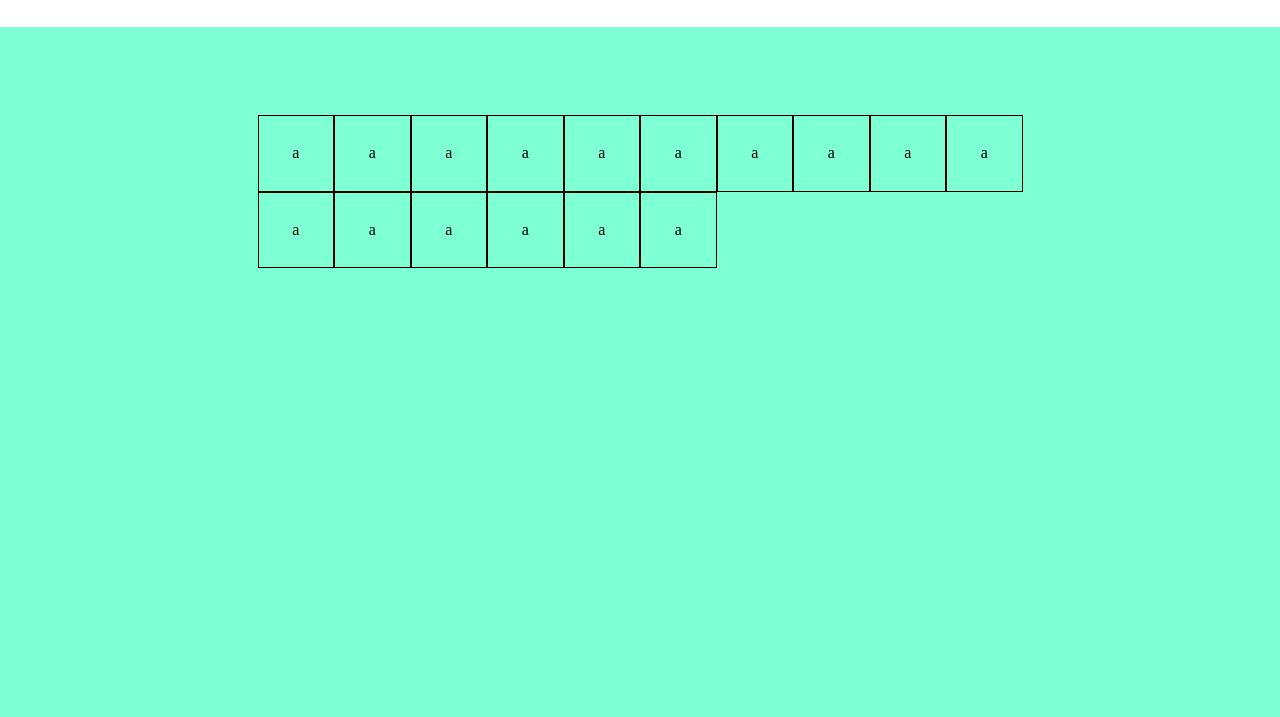
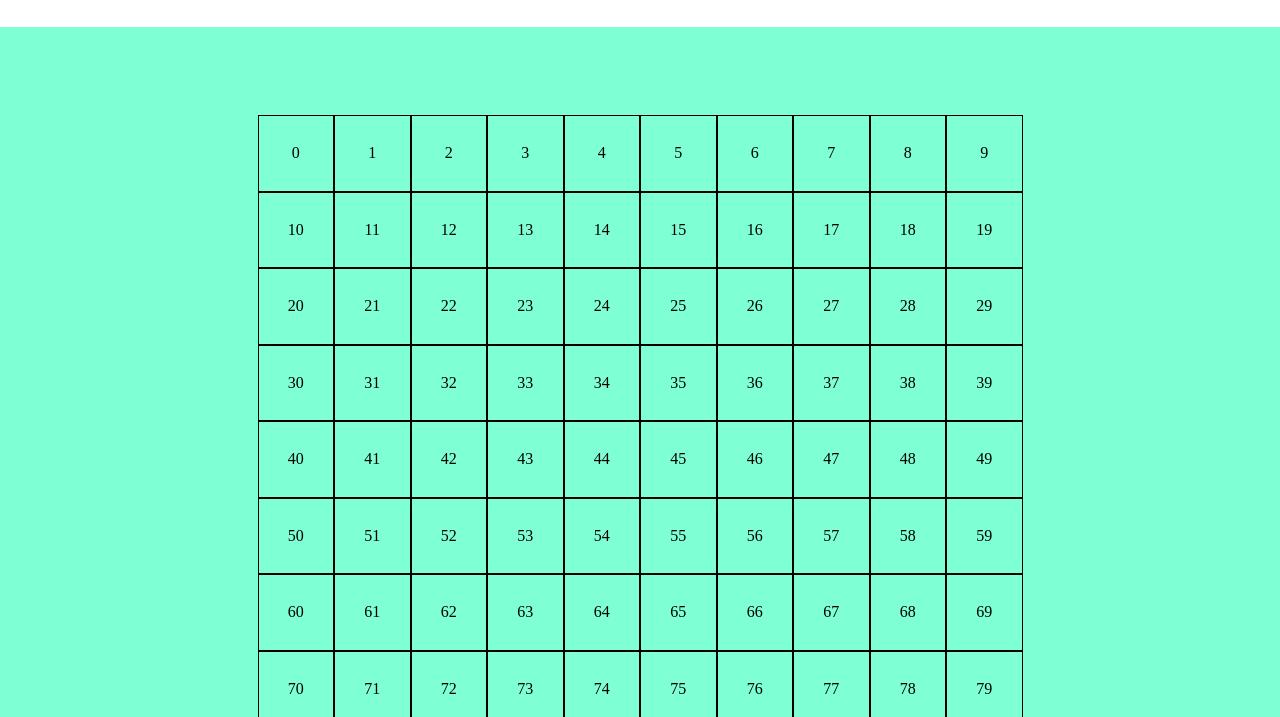
Before and after one commit to AndreaGul/js-campominato-grid, a plain HTML site: page index.html in a window 1280 px wide. Both pictures are taken after a click on the button "Play". Shown: the part 83-800 px from the top of the page. Drawn offline with Linux system fonts and the light colour scheme.

Commit message:
feat: js

```diff
--- a/css/style.css
+++ b/css/style.css
@@ -8,14 +8,6 @@
   --bg-color-white: #ffffff;
   --bg-color-green: #7fffd4;
 }
-
-/* **common** */
-
-.row {
-  display: flex;
-}
-
-/* **common** */
 
 body {
   background-color: red;
@@ -28,6 +20,7 @@ body {
 header {
   background-color: var(--bg-color-white);
   padding: 30px 24px;
+  display: flex;
   align-items: center;
 }
 
@@ -52,6 +45,7 @@ header button h5 {
 /* ****mmain**** */
 main {
   background-color: var(--bg-color-green);
+  display: flex;
   flex-grow: 1;
   justify-content: center;
   align-items: center;
@@ -65,6 +59,7 @@ main h2 {
 main .grid {
   height: 765px;
   width: 765px;
+  display: flex;
   flex-wrap: wrap;
   align-content: flex-start;
 }
@@ -73,8 +68,13 @@ main .cella {
   border: black solid 1px;
   height: calc(100% / 10);
   width: calc(100% / 10);
+  display: flex;
   justify-content: center;
   align-items: center;
+}
+
+.colore-cella {
+  background-color: rgb(0, 204, 255);
 }
 
 /* **** /main**** */
--- a/index.html
+++ b/index.html
@@ -9,31 +9,13 @@
     <link rel="stylesheet" href="css/style.css" />
   </head>
   <body>
-    <header class="row">
+    <header>
       <img src="img/Logo.png" alt="" />
       <h1>Campo Minato</h1>
-      <button><h5>Play</h5></button>
+      <button id="play-button"><h5>Play</h5></button>
     </header>
-    <main class="row">
-      <!-- <h2>Click play to start</h2> -->
-      <div class="grid row">
-        <div class="cella row"><p>a</p></div>
-        <div class="cella row"><p>a</p></div>
-        <div class="cella row"><p>a</p></div>
-        <div class="cella row"><p>a</p></div>
-        <div class="cella row"><p>a</p></div>
-        <div class="cella row"><p>a</p></div>
-        <div class="cella row"><p>a</p></div>
-        <div class="cella row"><p>a</p></div>
-        <div class="cella row"><p>a</p></div>
-        <div class="cella row"><p>a</p></div>
-        <div class="cella row"><p>a</p></div>
-        <div class="cella row"><p>a</p></div>
-        <div class="cella row"><p>a</p></div>
-        <div class="cella row"><p>a</p></div>
-        <div class="cella row"><p>a</p></div>
-        <div class="cella row"><p>a</p></div>
-      </div>
+    <main>
+      <h2>Click play to start</h2>
     </main>
     <footer>
       <p>Made with by &#9829; <a href="#">Boolean</a></p>
--- a/js/main.js
+++ b/js/main.js
@@ -0,0 +1,51 @@
+'use strict';
+
+// Consegna
+// L'utente clicca su un bottone che genererà una griglia di gioco quadrata.
+// Ogni cella ha un numero progressivo, da 1 a 100.
+// Ci saranno quindi 10 caselle per ognuna delle 10 righe.
+// Quando l'utente clicca su ogni cella, la cella cliccata si colore di azzurro ed emetto un messaggio in console con il numero della cella cliccata.
+
+function createElement(tag, classname, content) {
+  const element = document.createElement(tag);
+  element.classList.add(classname);
+  element.append(content);
+
+  return element;
+}
+
+function changeColor(linkClassname, classname) {
+  const element = document.querySelector(linkClassname);
+  element.classList.add(classname);
+  console.log('colore cambiato');
+}
+
+const playButton = document.getElementById('play-button');
+const main = document.querySelector('main');
+const titolo = document.querySelector('main h2');
+
+console.log(playButton);
+
+// 1 sul bottone play dove l'utente clicchera ci agganciamo un event listener che nel momento in cui  viene attivato va ad inserire nel main tutte le caselle.
+// Dobbiamo tener conto che ogni volta che creaiamo le caselle quelle nuove saranno sovrascitte a quelle vecchie.
+
+playButton.addEventListener('click', function () {
+  titolo.remove();
+
+  const grid = document.createElement('div');
+  grid.classList.add('grid');
+
+  // 2 Con l'inserimento delle caselle nel main tramite un ciclo for la variabile che usciamo per il ciclo può essere utilizata come indice della casella.
+
+  for (let i = 0; i < 100; i++) {
+    const myElement = createElement('div', 'cella', i);
+    myElement.addEventListener('click', function () {
+      changeColor('.cella', 'colore-cella');
+    });
+
+    grid.append(myElement);
+  }
+  main.append(grid);
+});
+
+// 4sempre nel ciclo for che utiliziamo per la creazione delle celle ad ogni cella creata ci agganciamo un event listener che al click sulla casella aggiungera una classe che gli cambierà colore un console.log che gli farà stampare l'indice in console.
```
Also changed, not shown: 1 other file.
